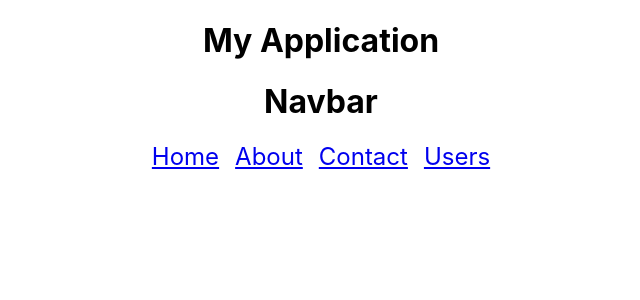
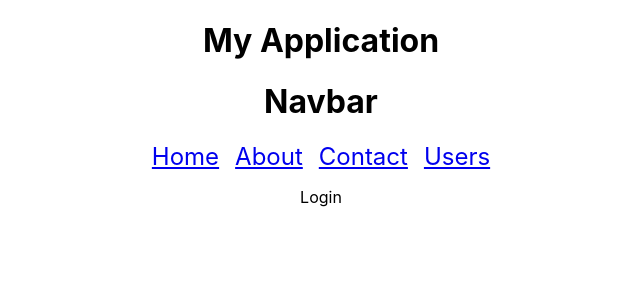
Before and after one commit to Rohitb1107/RCT-121, a React (Vite) app in the folder react-router-1/: page /login in a window 1280 px wide. Shown: the top 300 px of the page, without its empty margins (319-959 px from the left). Built offline with nearby package versions, Linux system fonts and the light colour scheme.

Commit message:
login component created

```diff
--- a/react-router-1/src/components/AllRoutes.jsx
+++ b/react-router-1/src/components/AllRoutes.jsx
@@ -5,6 +5,7 @@
 import Contact from "./Contact";
 import Users from "./Users";
 import UserPage from "./UserPage";
+import Login from "./Login";
 import { Routes, Route } from "react-router-dom";
 
 const AllRoutes = () => {
@@ -16,6 +17,7 @@
         <Route path="/about" element={<About />}></Route>
         <Route path="/contact" element={<Contact />}></Route>
         <Route path="/users" element={<Users />}></Route>
+        <Route path="/login" element={<Login />}></Route>
         <Route path="/users/:id" element={<UserPage />}></Route>
       </Routes>
     </>
--- /dev/null
+++ b/react-router-1/src/components/Login.jsx
@@ -0,0 +1,9 @@
+import React from 'react'
+
+const Login = () => {
+  return (
+    <div>Login</div>
+  )
+}
+
+export default Login
--- a/react-router-1/src/components/Users.jsx
+++ b/react-router-1/src/components/Users.jsx
@@ -1,6 +1,6 @@
 import React, { useState, useEffect, useContext } from "react";
 import axios from "axios";
-import { Link, useParams } from "react-router-dom";
+import { Link, Navigate, useParams } from "react-router-dom";
 import { AuthContext } from "../Context/AuthContext";
 
 const Users = () => {
@@ -30,7 +30,7 @@
   }
 
   if (!isAuth) {
-    return <div>Not authenticated</div>;
+    return <Navigate to="/login" />;
   }
 
   return (
```
